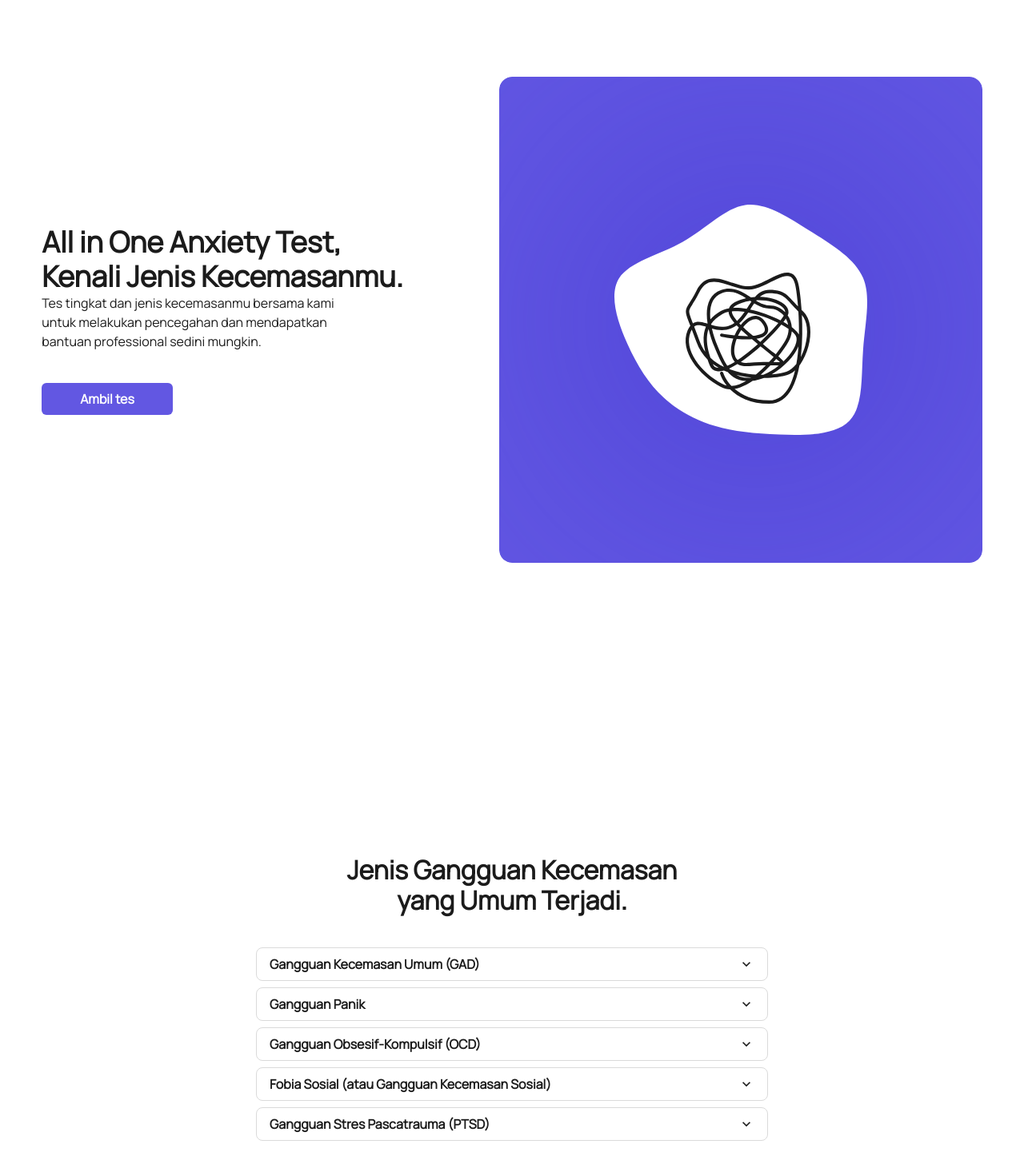
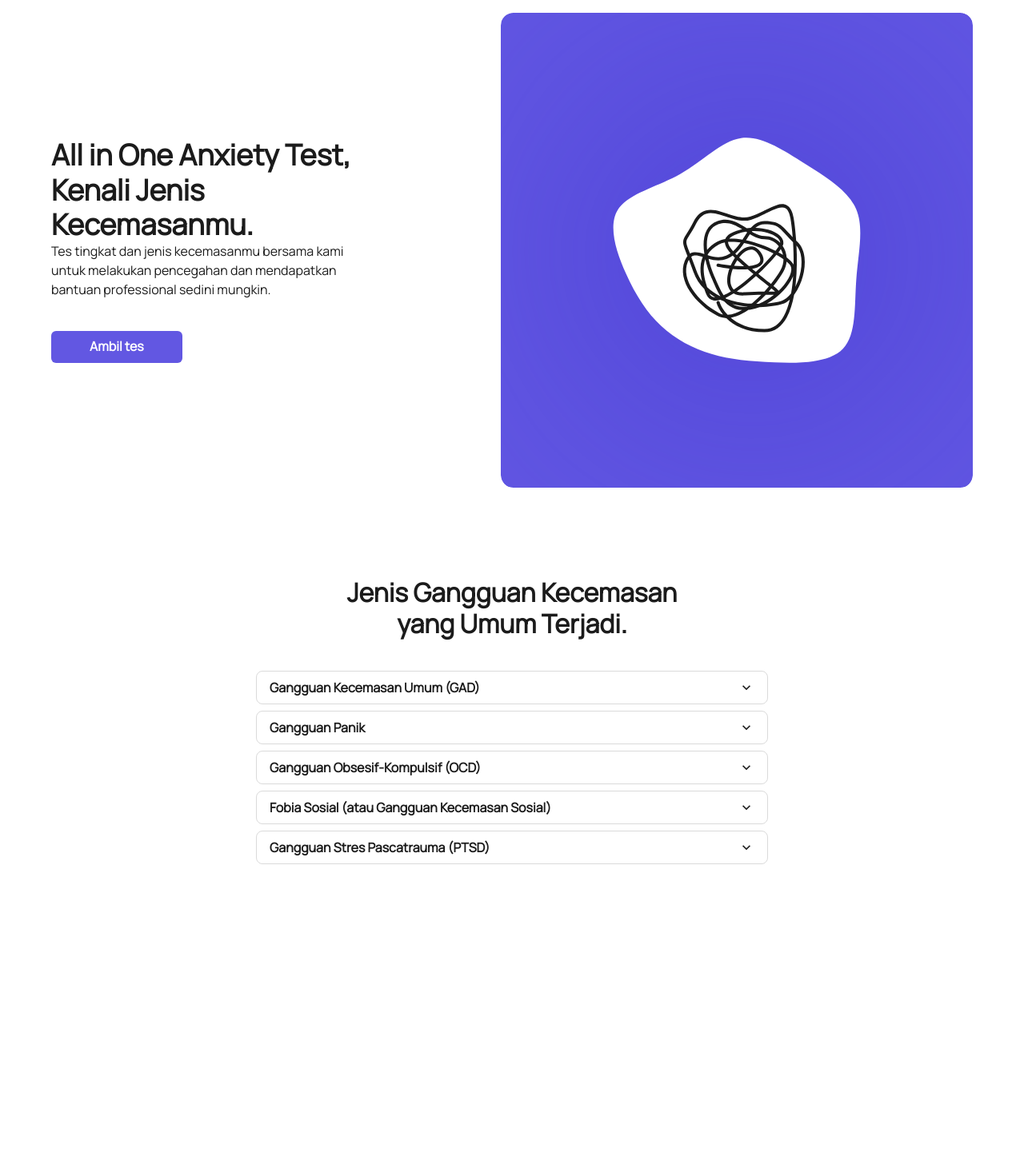
Before and after one commit to ardyutama/anxietest-frontend, a React (Create React App) app: page / in a window 1280 px wide. Shown: the top 1466 px of the page at 80% size. After the commit the page ends 1177 px from the top, so only its background shows below. Built offline with nearby package versions, Linux system fonts and the light colour scheme.

Commit message:
Hotfix: bug container in landing page (#23)
* Bug container in landing page
Fixes #22

* remove windows size utils

* resolve padding in accordion section

Co-authored-by: Ardy Utama

```diff
--- a/src/components/HeroBanner/index.jsx
+++ b/src/components/HeroBanner/index.jsx
@@ -23,15 +23,15 @@ const HeroBanner = () => {
   };
 
   return (
-    <>
+    <Flex flexDirection="row" alignItems="center" my={4}>
       <Flex flexDirection="column">
         <Title />
-        <Button path="/"/>
+        <Button path="/" />
       </Flex>
       <Box pl={120}>
         <HeroImage />
       </Box>
-    </>
+    </Flex>
   );
 };
 
--- a/src/components/about-us/index.jsx
+++ b/src/components/about-us/index.jsx
@@ -1,9 +1,10 @@
-import { Box, Heading } from "@chakra-ui/react";
+import { Box, Flex, Heading } from "@chakra-ui/react";
 import Accordion from "../Accordion";
 
 const AboutUs = () => {
   return (
-    <Box display="flex" flexDirection="column" alignItems="center" mt={24} w={640}>
+    <Flex py={24}>
+      <Box display="flex" flexDirection="column" alignItems="center" w={640}>
         <Heading
           as="h1"
           fontSize="32px"
@@ -11,9 +12,12 @@ const AboutUs = () => {
           textAlign="center"
           maxW={460}
           pb={10}
-      >Jenis Gangguan Kecemasan yang Umum Terjadi.</Heading>
+        >
+          Jenis Gangguan Kecemasan yang Umum Terjadi.
+        </Heading>
         <Accordion />
       </Box>
+    </Flex>
   );
 };
 
--- a/src/hooks/useWindowSize.js
+++ /dev/null
@@ -1,23 +0,0 @@
-import { useState, useEffect } from "react";
-
-export default function useWindowSize() {
-  const getSize = () => {
-    return {
-      width: window.innerWidth,
-      height: window.innerHeight,
-    };
-  };
-
-  const [windowSize, setWindowSize] = useState(getSize);
-
-  useEffect(() => {
-    const handleResize = () => {
-      setWindowSize(getSize());
-    };
-
-    window.addEventListener("resize", handleResize);
-    return () => window.removeEventListener("resize", handleResize);
-  }, []);
-
-  return windowSize;
-}
--- a/src/pages/landing-page/index.jsx
+++ b/src/pages/landing-page/index.jsx
@@ -1,30 +1,13 @@
-import { Box } from "@chakra-ui/react";
+import { Container } from "@chakra-ui/react";
 import HeroBanner from "../../components/HeroBanner";
-import windowsSize from "../../hooks/useWindowSize";
 import AboutUs from "../../components/about-us";
+
 const LandingPage = () => {
-  const windowSize = windowsSize();
-
-  const Container = ({component}) => {
-    return (
-      <Box w={windowSize.width} h={windowSize.height}>
-        <Box
-          display="flex"
-          h="100%"
-          alignItems="center"
-          justifyContent="center"
-        >
-          {component}
-        </Box>
-      </Box>
-    );
-  };
-
   return (
-    <>
-      <Container component={<HeroBanner />}/>
-      <Container component={<AboutUs />}/>
-    </>
+    <Container display="flex" flexDirection="column" alignItems="center" maxW="-moz-max-content" px={16}>
+      <HeroBanner />
+      <AboutUs />
+    </Container>
   );
 };
 
```
Also changed, not shown: src/components/Accordion/index.jsx (+9 -2 lines). Lines whose indentation alone changed are shown as unchanged.
